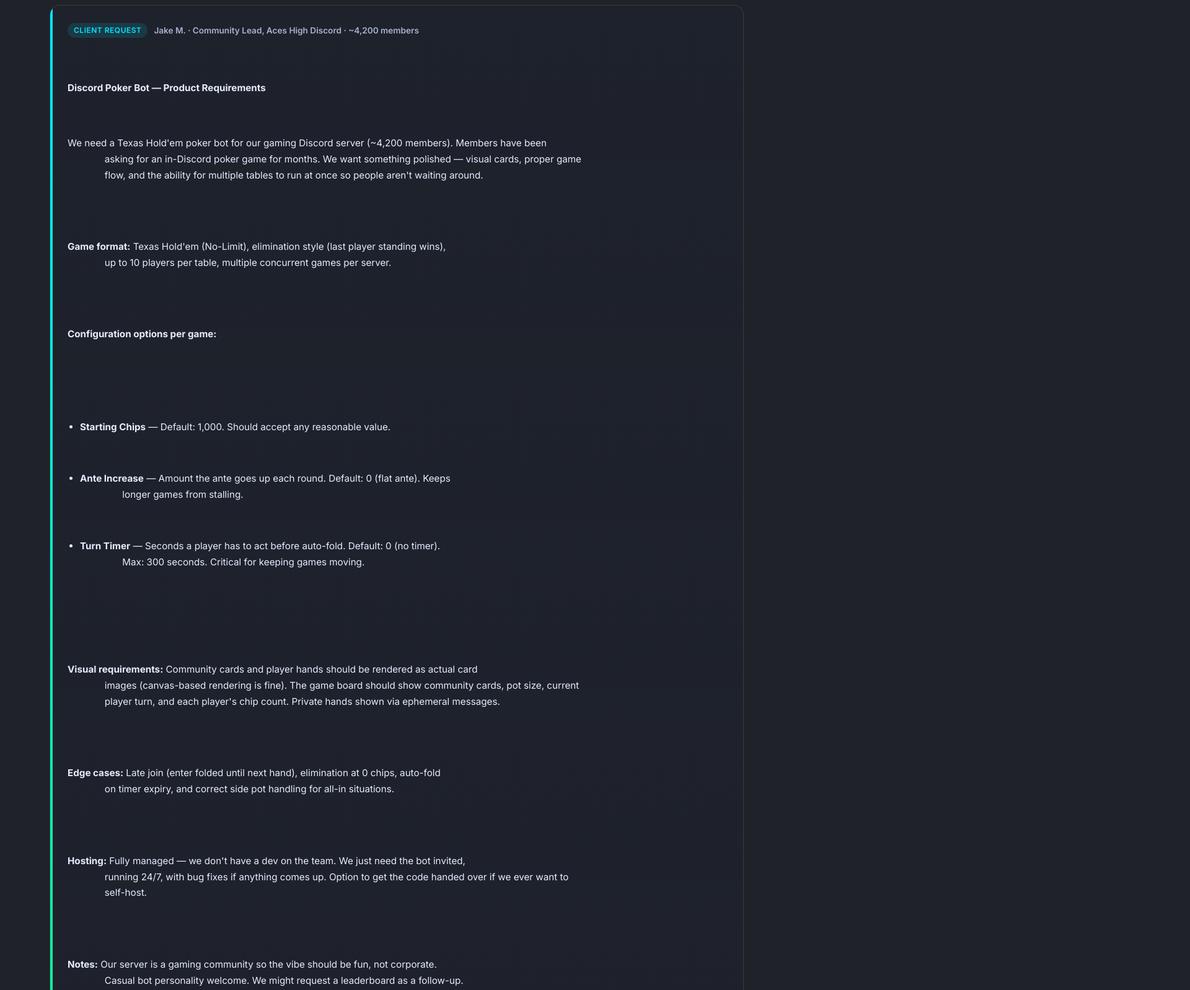
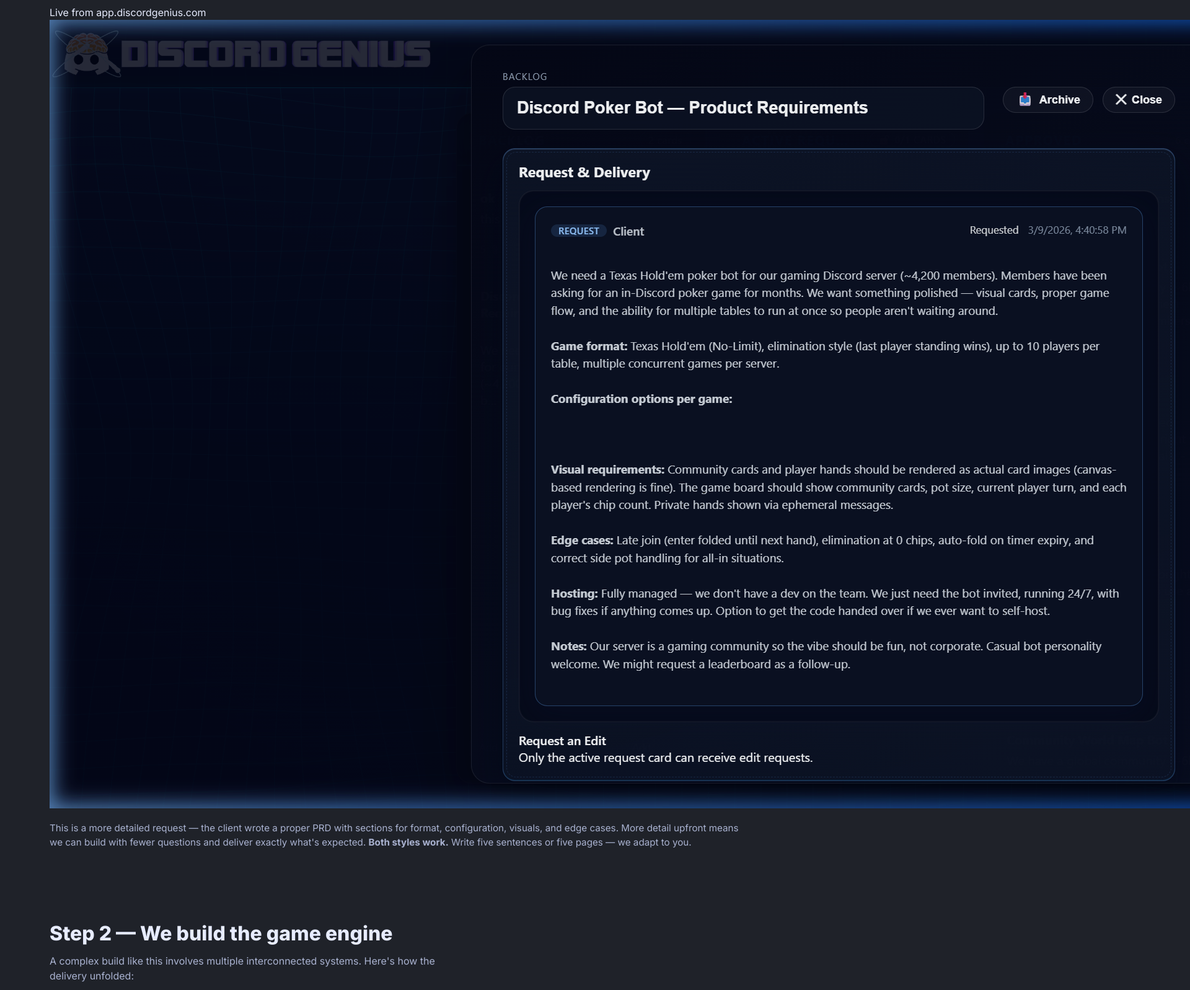
Before and after one commit to FreddyMertens/DIscordGeniusLandingPage, a website: page examples/texas-holdem-poker-bot.html in a window 1280 px wide. Shown: the part 860-2457 px from the top of the page at 62% size, 1920 px wide, since content can reach past the window. Drawn offline with nearby package versions, Linux system fonts and the light colour scheme.

Commit message:
Replace static text request/delivery cards with real app screenshots in Video Contest and Poker bot examples

```diff
--- a/examples/texas-holdem-poker-bot.html
+++ b/examples/texas-holdem-poker-bot.html
@@ -124,43 +124,10 @@
         <p class="spoke-section__subtitle">This client knew exactly what they wanted and wrote a thorough product
           requirements document. More detail = faster delivery with fewer questions.</p>
 
-        <div class="request-card">
-          <div class="request-card__header">
-            <span class="request-card__label">Client Request</span>
-            <span class="request-card__from">Jake M. · Community Lead, Aces High Discord · ~4,200 members</span>
-          </div>
-          <div class="request-card__body">
-            <p><strong>Discord Poker Bot — Product Requirements</strong></p>
-            <p>We need a Texas Hold'em poker bot for our gaming Discord server (~4,200 members). Members have been
-              asking for an in-Discord poker game for months. We want something polished — visual cards, proper game
-              flow, and the ability for multiple tables to run at once so people aren't waiting around.</p>
-
-            <p><strong>Game format:</strong> Texas Hold'em (No-Limit), elimination style (last player standing wins),
-              up to 10 players per table, multiple concurrent games per server.</p>
-
-            <p><strong>Configuration options per game:</strong></p>
-            <ul>
-              <li><strong>Starting Chips</strong> — Default: 1,000. Should accept any reasonable value.</li>
-              <li><strong>Ante Increase</strong> — Amount the ante goes up each round. Default: 0 (flat ante). Keeps
-                longer games from stalling.</li>
-              <li><strong>Turn Timer</strong> — Seconds a player has to act before auto-fold. Default: 0 (no timer).
-                Max: 300 seconds. Critical for keeping games moving.</li>
-            </ul>
-
-            <p><strong>Visual requirements:</strong> Community cards and player hands should be rendered as actual card
-              images (canvas-based rendering is fine). The game board should show community cards, pot size, current
-              player turn, and each player's chip count. Private hands shown via ephemeral messages.</p>
-
-            <p><strong>Edge cases:</strong> Late join (enter folded until next hand), elimination at 0 chips, auto-fold
-              on timer expiry, and correct side pot handling for all-in situations.</p>
-
-            <p><strong>Hosting:</strong> Fully managed — we don't have a dev on the team. We just need the bot invited,
-              running 24/7, with bug fixes if anything comes up. Option to get the code handed over if we ever want to
-              self-host.</p>
-
-            <p><strong>Notes:</strong> Our server is a gaming community so the vibe should be fun, not corporate.
-              Casual bot personality welcome. We might request a leaderboard as a follow-up.</p>
-          </div>
+        <div class="app-screenshot">
+          <span class="app-screenshot__label">Live from app.discordgenius.com</span>
+          <img src="screenshots/poker-bot-requested.png"
+            alt="Screenshot of the Texas Hold'em Poker Bot request on the DiscordGenius portal" loading="lazy">
         </div>
 
         <p style="color:var(--dj-text-400);font-size:.95rem;">This is a more detailed request — the client wrote a
@@ -237,6 +204,12 @@
       <div class="container">
         <h2 class="spoke-section__title">Step 3 — The delivered product</h2>
         <p class="spoke-section__subtitle">Here's everything the client received:</p>
+
+        <div class="app-screenshot">
+          <span class="app-screenshot__label">Live from app.discordgenius.com</span>
+          <img src="screenshots/poker-bot-delivered.png"
+            alt="Screenshot of the Texas Hold'em Poker Bot delivered on the DiscordGenius portal" loading="lazy">
+        </div>
 
         <div class="bot-showcase">
           <h3 class="bot-showcase__title"><i data-lucide="terminal" aria-hidden="true"></i> All 7 commands</h3>
```
Also changed, not shown: examples/video-contest-bot.html (+10 -21 lines), examples/screenshots/poker-bot-delivered.png (added), examples/screenshots/poker-bot-requested.png (added), examples/screenshots/video-contest-bot-delivered.png (added), examples/screenshots/video-contest-bot-requested.png (added).
